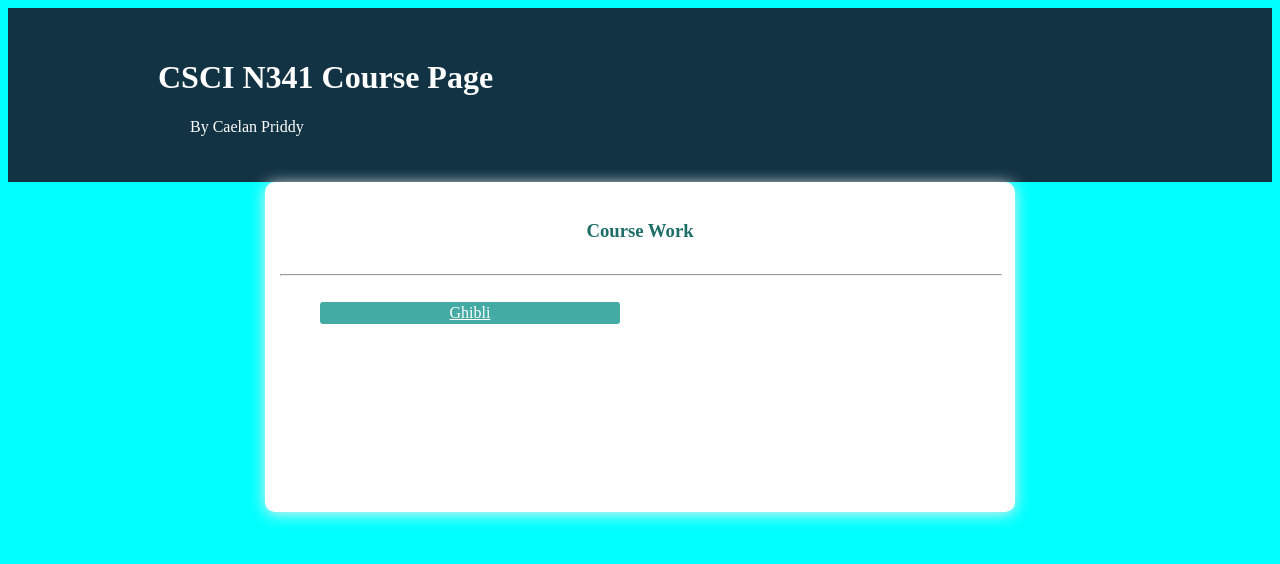
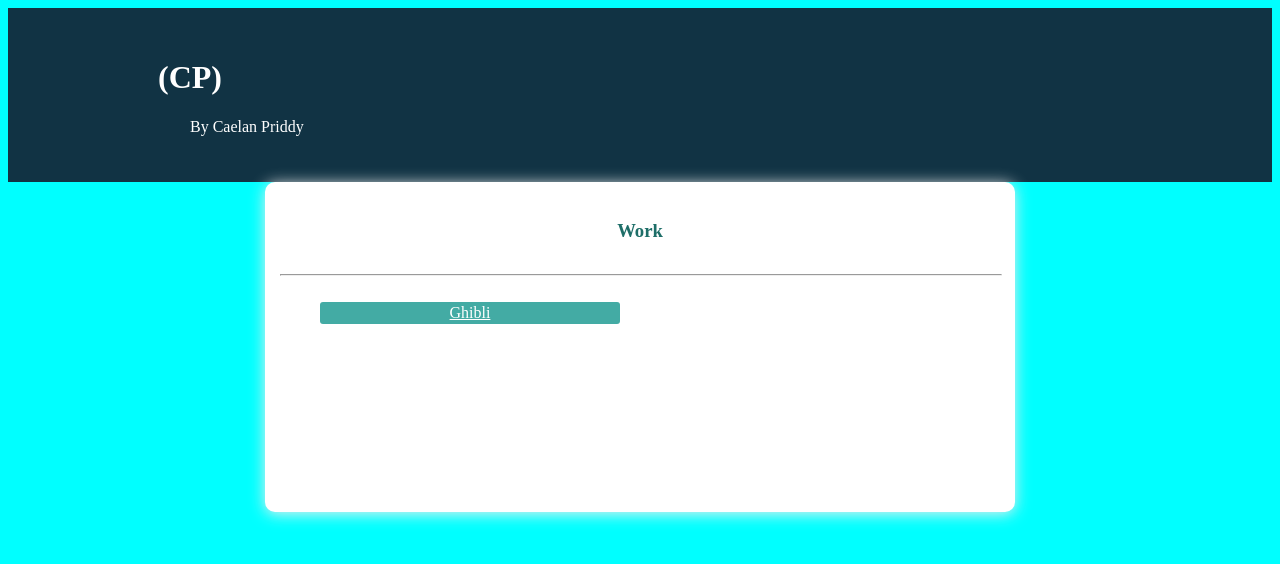
Before and after one commit to Copperhead007/Copperhead007.github.io, a plain HTML site: page index.html in a window 1280 px wide. Drawn offline with Linux system fonts and the light colour scheme.

Commit message:
Update index.html

```diff
--- a/index.html
+++ b/index.html
@@ -13,7 +13,7 @@
 <html lang="en"><head><meta http-equiv="Content-Type" content="text/html; charset=UTF-8">
 
 
-<title>N341 Course Page (CP)</title>
+<title>(CP)</title>
 <link rel="stylesheet" type="text/css" href="myFavoriteStyle.css">
 
 <style>
@@ -22,11 +22,11 @@
 
 <body>
 	<header>
-		<h1>CSCI N341 Course Page</h1>
+		<h1>(CP)</h1>
 		<p>By Caelan Priddy</p>
     </header>
 	<div id="assignments">
-		<h3> Course Work </h3>
+		<h3> Work </h3>
 		<hr> <!-- Draw a horizontal line with formatting defined by css -->
 
 		<ul>  <!-- Beginning of unordered list -->
```
